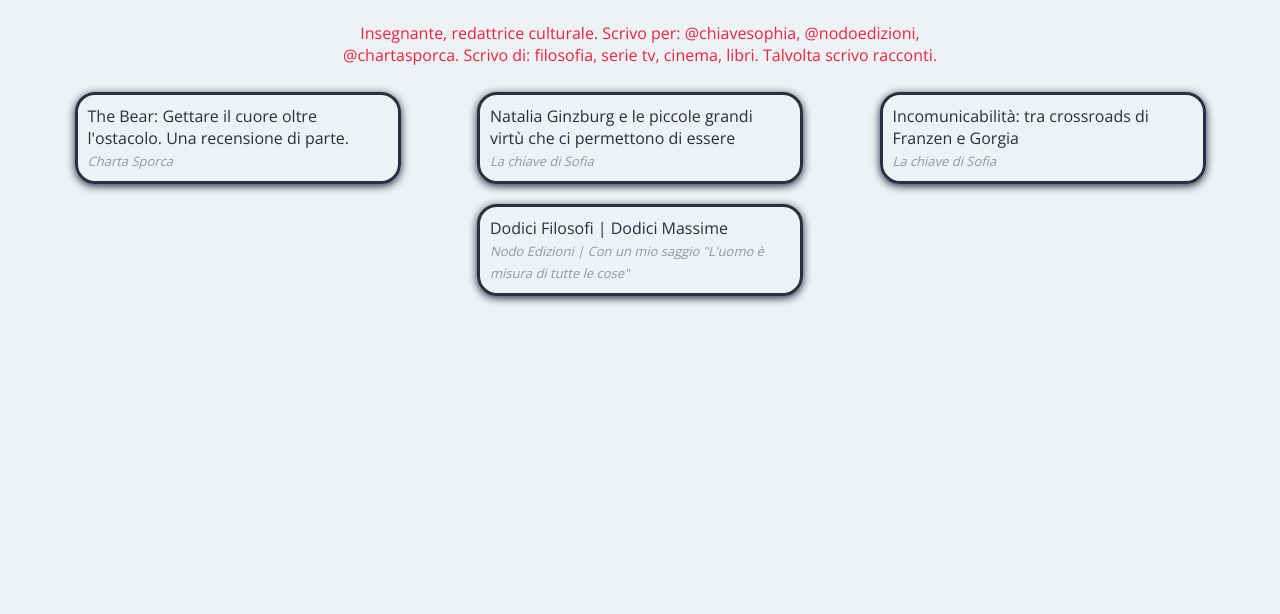
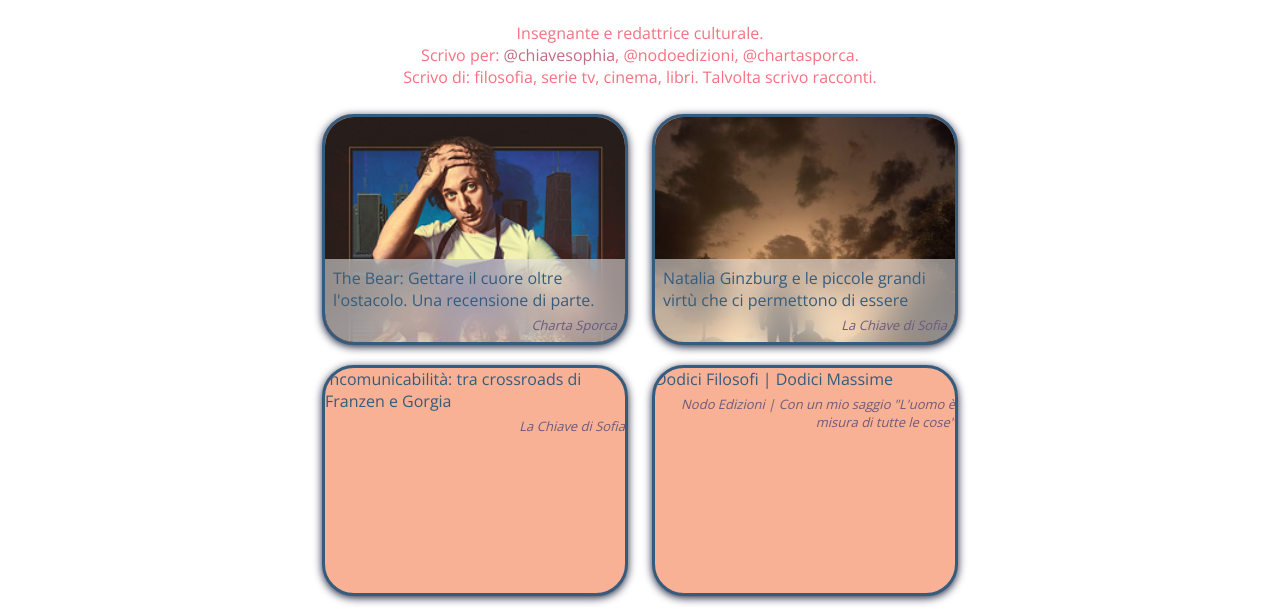
Before and after one commit to Tussis88/LinkTreeFra, a plain HTML site: page index.html in a window 1280 px wide. Shown: the part 232-846 px from the top of the page. Before the commit the page ends 800 px from the top, so only its background shows below. Drawn offline with nearby package versions, Linux system fonts and the light colour scheme.

Commit message:
aggiunte le prime immagini ai link

```diff
--- a/index.html
+++ b/index.html
@@ -13,37 +13,49 @@
             <img src="immagini/fra.jpeg">
             <h1>Francesca Plesnizer</h1>
             <p>
-                Insegnante, redattrice culturale. Scrivo per: @chiavesophia, @nodoedizioni, @chartasporca. Scrivo di:
+                Insegnante e redattrice culturale.<br>
+                Scrivo per: <a href="https://www.instagram.com/chiavesophia/" target="_blank"
+                    class="link_titoli">@chiavesophia</a>,
+                @nodoedizioni,
+                @chartasporca.<br> Scrivo di:
                 filosofia, serie tv, cinema, libri. Talvolta scrivo racconti.
             </p>
         </header>
 
         <div class="container">
+            <a href="https://www.chartasporca.it/the-bear-gettare-il-cuore-oltre-lostacolo-una-recensione-di-parte/"
+                target="_blank">
                 <div class="card">
-                <a
-                    href="https://www.chartasporca.it/the-bear-gettare-il-cuore-oltre-lostacolo-una-recensione-di-parte/">
+                    <img src="immagini/The_Bear.png" class="card_img">
+                    <div class="card_foot">
                         The Bear: Gettare il cuore oltre l'ostacolo. Una recensione di parte.<br>
-                    <i class="rivista">Charta Sporca</i>
+                        <div class="rivista"><i>Charta Sporca</i></div>
+                    </div>
+                </div>
             </a>
+            <a href="http://www.lachiavedisophia.com/blog/natalia-ginzburg-piccole-grandi-virtu-permettono-essere/"
+                target="_blank">
+                <div class="card">
+                    <img src="immagini/father.jpg" class="card_img">
+                    <div class="card_foot">
+                        Natalia Ginzburg e le piccole grandi virtù che ci permettono di essere<br>
+                        <div class="rivista"><i>La Chiave di Sofia</i></div>
                     </div>
+                </div>
+            </a>
+            <a href="http://www.lachiavedisophia.com/blog/incomunicabilita-tra-crossroads-di-franzen-e-gorgia/">
                 <div class="card">
-                <a href="http://www.lachiavedisophia.com/blog/natalia-ginzburg-piccole-grandi-virtu-permettono-essere/">
-                    Natalia Ginzburg e le piccole grandi virtù che ci permettono di essere<br>
-                    <i class="rivista">La chiave di Sofia</i>
+                    Incomunicabilità: tra crossroads di Franzen e Gorgia<br>
+                    <div class="rivista"><i>La Chiave di Sofia</i></div>
+                </div>
             </a>
+            <a href="https://www.nodoedizioni.it/libreria/libri/dodici-filosofi-dodici-massime/">
+                <div class="card">
+                    Dodici Filosofi | Dodici Massime<br>
+                    <div class="rivista"><i>Nodo Edizioni | Con un mio saggio "L'uomo è misura di tutte le cose"</i>
                     </div>
-            <div class="card">
-                <a href="http://www.lachiavedisophia.com/blog/incomunicabilita-tra-crossroads-di-franzen-e-gorgia/">
-                    Incomunicabilità: tra crossroads di Franzen e Gorgia<br>
-                    <i class="rivista">La chiave di Sofia</i>
+                </div>
             </a>
-            </div>
-            <div class="card">
-                <a href="https://www.nodoedizioni.it/libreria/libri/dodici-filosofi-dodici-massime/">
-                    Dodici Filosofi | Dodici Massime<br>
-                    <i class="rivista">Nodo Edizioni | Con un mio saggio "L'uomo è misura di tutte le cose"</i>
-                </a>
-            </div>
         </div>
 
     </main>
--- a/styles.css
+++ b/styles.css
@@ -1,11 +1,11 @@
 @import url('https://fonts.googleapis.com/css2?family=Open+Sans:wght@400;700&display=swap');
 
 :root {
-    --color1: #d90429;
-    --color2: #ef233c;
-    --color3: #edf2f4;
-    --color4: #8d99ae;
-    --color5: #2b2d42;
+    --color1: #C06C84;
+    --color2: #F67280;
+    --color3: #F8B195;
+    --color4: #6C5B7B;
+    --color5: #355c7D;
 }
 
 body,
@@ -13,7 +13,7 @@ html {
     margin: 10;
     padding: 0;
     font-family: 'Open sans', sans-serif;
-    background-color: var(--color3);
+    background-color: white;
 }
 
 header {
@@ -45,7 +45,15 @@ header>p {
     color: var(--color2);
     width: 70%;
     max-width: 600px;
+}
 
+.link_titoli {
+    color: var(--color1);
+    text-decoration: none;
+}
+
+.link_titoli:hover {
+    font-weight: bold;
 }
 
 .container {
@@ -53,28 +61,67 @@ header>p {
     align-items: flex-end;
     flex-wrap: wrap;
     justify-content: space-evenly;
-    /* margin: 0 150px;  da aggiungere alla versione desktop, magari con percentuale */
+}
 
+.container>a {
+    text-decoration: none;
+    color: var(--color5);
 }
 
 .card {
+    background-color: var(--color3);
     min-width: 300px;
     max-width: 300px;
+    aspect-ratio: 4/3;
     border: solid var(--color5);
-    border-radius: 20px;
-    padding: 10px;
+    border-radius: 2rem;
+    position: relative;
+    overflow: hidden;
     flex: 1;
     margin: 10px;
     box-shadow: rgb(36, 38, 66) 0px 2px 8px 0px;
 }
 
-a {
-    color: var(--color5);
-    text-decoration: none;
+.card_img {
+    width: 100%;
+    height: auto;
+    object-fit: cover;
+    transition: transform .3s;
+}
+
+
+.card_foot {
+    position: absolute;
+    padding: 8px;
+    bottom: 0%;
+    left: 0;
+    background: red;
+    background: hsl(0 0% 100% / 0.5);
+    backdrop-filter: blur(16px);
+}
+
+.card_img:hover {
+    transform: translate(0, -15px) scale(1.02);
 }
 
 .rivista {
+    padding-top: 5px;
     font-size: small;
     color: var(--color4);
     text-align: right;
 }
+
+@media only screen and (min-width: 1224px) {
+    .container {
+        margin: 0 300px;
+        /* background-color: red; */
+    }
+}
+
+/* Extra Small Devices, Phones */
+@media only screen and (min-width : 480px) and (max-width : 1000px) {
+    /* html {
+
+        background-color: pink;
+    } */
+}
```
Also changed, not shown: immagini/The_Bear.png (added), immagini/father.jpg (added). Lines whose indentation alone changed are shown as unchanged.
